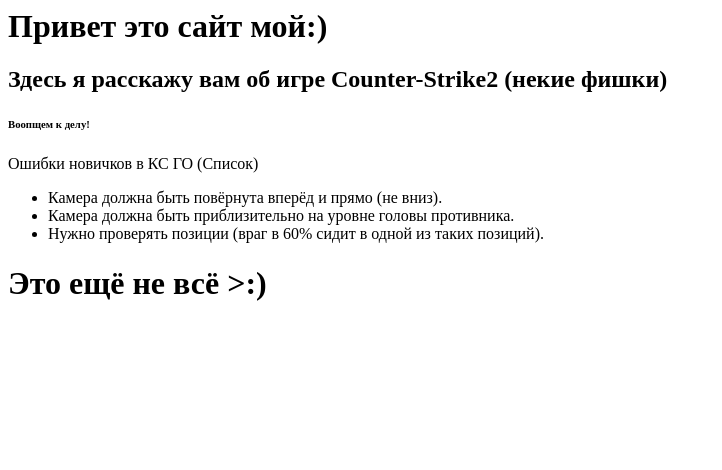
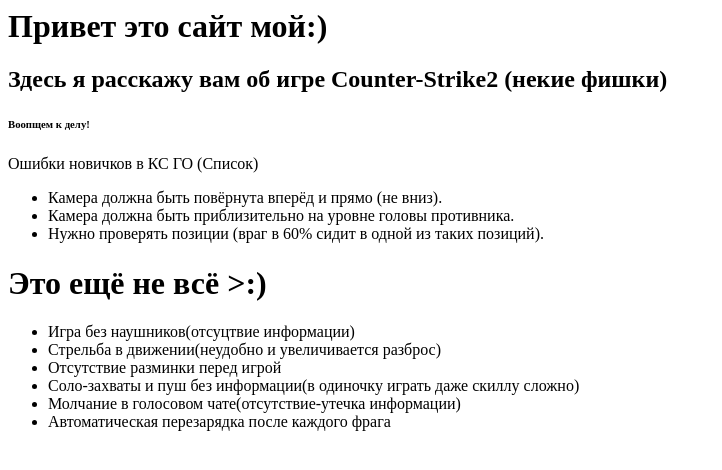
Before and after one commit to sema514/Cema000, a plain HTML site: page index.html in a window 1280 px wide. Shown: the whole page, without its empty margins (0-722 px from the left). Drawn offline with Linux system fonts and the light colour scheme.

Commit message:
Update index.html
+список ошибок новичков

```diff
--- a/index.html
+++ b/index.html
@@ -13,6 +13,15 @@
         <li> Нужно проверять позиции (враг в 60% сидит в одной из таких позиций).</li>
            </ul>
          <h1>Это ещё не всё >:) </h1>
+         <ul>
+           <li>Игра без наушников(отсуцтвие информации)</li>
+           <li>Стрельба в движении(неудобно и увеличивается разброс)</li>
+           <li>Отсутствие разминки перед игрой</li>
+           <li>Соло-захваты и пуш без информации(в одиночку играть даже скиллу сложно)</li>
+           <li>Молчание в голосовом чате(отсутствие-утечка информации)</li>
+           <li>Автоматическая перезарядка после каждого фрага</li>
+         </ul>
+
 
 
 
```
